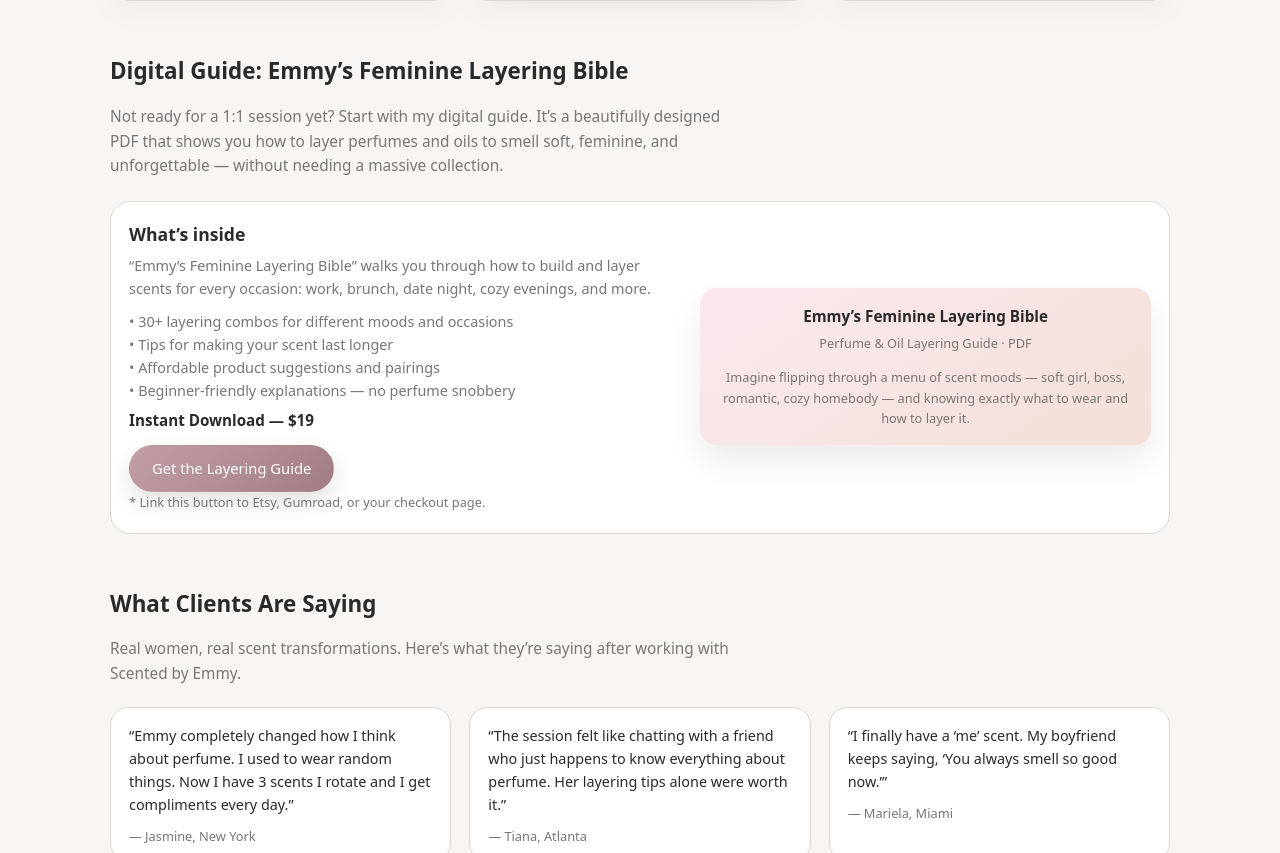
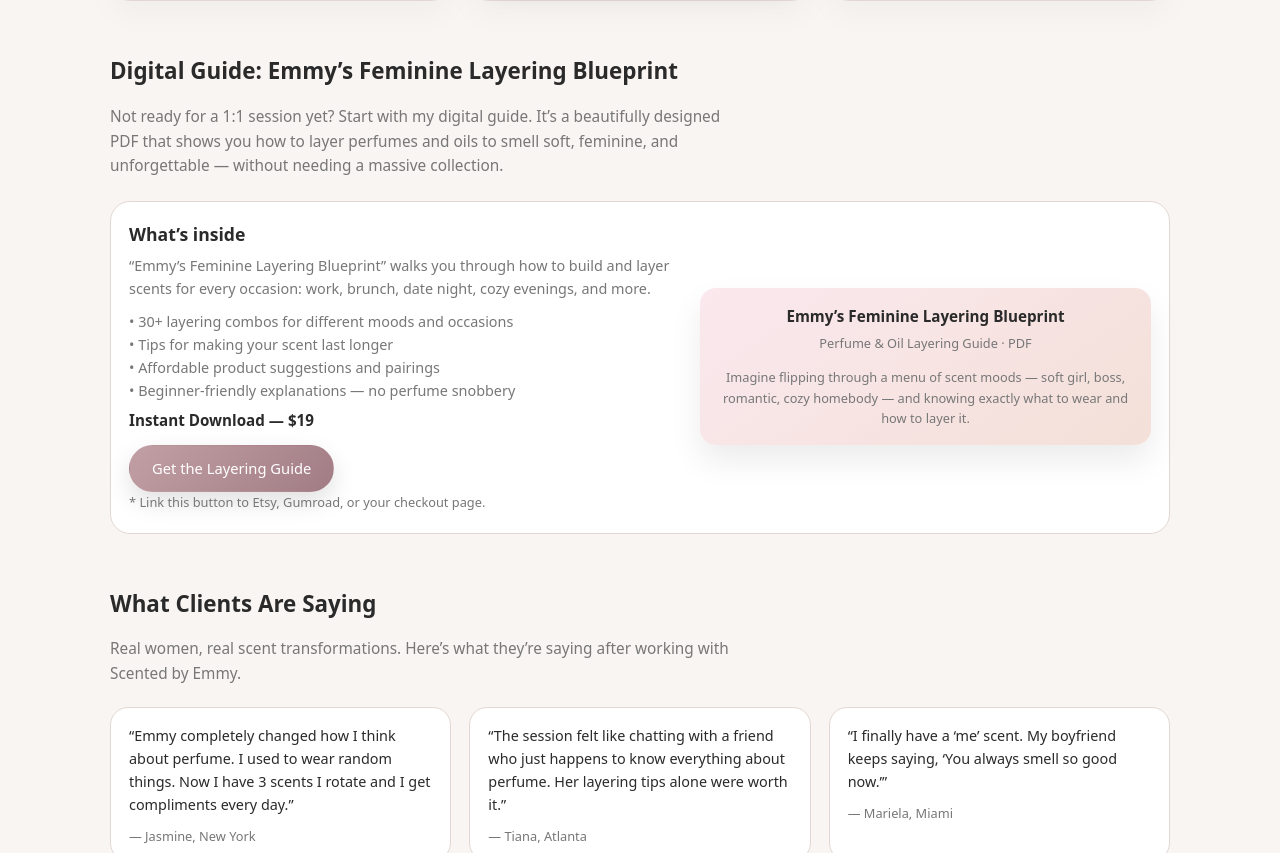
Before and after one commit to posivitityyes/scented-by-emmy, a plain HTML site: page index.html in a window 1280 px wide. Shown: the part 2097-2950 px from the top of the page. Drawn offline with Linux system fonts and the light colour scheme.

Commit message:
Update index.html

```diff
--- a/index.html
+++ b/index.html
@@ -784,7 +784,7 @@ You can later swap the placeholder text (email, links, etc.) and images to match
 
       <!-- DIGITAL GUIDE -->
       <section id="guide">
-        <h2 class="section-title">Digital Guide: Emmy’s Feminine Layering Bible</h2>
+        <h2 class="section-title">Digital Guide: Emmy’s Feminine Layering Blueprint</h2>
         <p class="section-intro">
           Not ready for a 1:1 session yet? Start with my digital guide. It’s a beautifully designed PDF that shows
           you how to layer perfumes and oils to smell soft, feminine, and unforgettable — without needing a massive collection.
@@ -793,7 +793,7 @@ You can later swap the placeholder text (email, links, etc.) and images to match
           <div>
             <h3>What’s inside</h3>
             <p>
-              “Emmy’s Feminine Layering Bible” walks you through how to build and layer scents for every occasion:
+              “Emmy’s Feminine Layering Blueprint” walks you through how to build and layer scents for every occasion:
               work, brunch, date night, cozy evenings, and more.
             </p>
             <ul style="list-style:none; padding-left:0; font-size:0.9rem; color:var(--muted); margin-bottom:4px;">
@@ -807,7 +807,7 @@ You can later swap the placeholder text (email, links, etc.) and images to match
             <div class="guide-highlight">* Link this button to Etsy, Gumroad, or your checkout page.</div>
           </div>
           <div class="guide-cover">
-            <h4>Emmy’s Feminine Layering Bible</h4>
+            <h4>Emmy’s Feminine Layering Blueprint</h4>
             <p>Perfume &amp; Oil Layering Guide · PDF</p>
             <div style="margin-top:14px; font-size:0.8rem; color:var(--muted);">
               Imagine flipping through a menu of scent moods — soft girl, boss, romantic, cozy homebody — and
```
